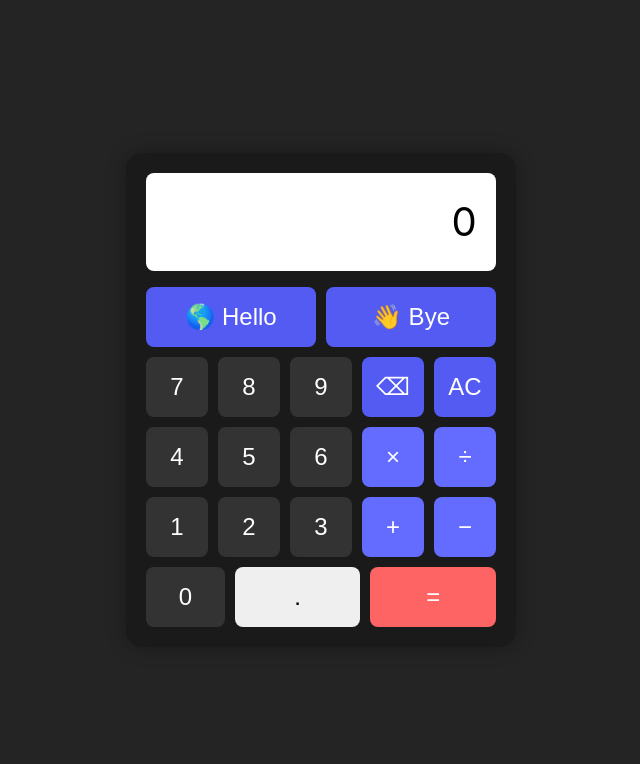
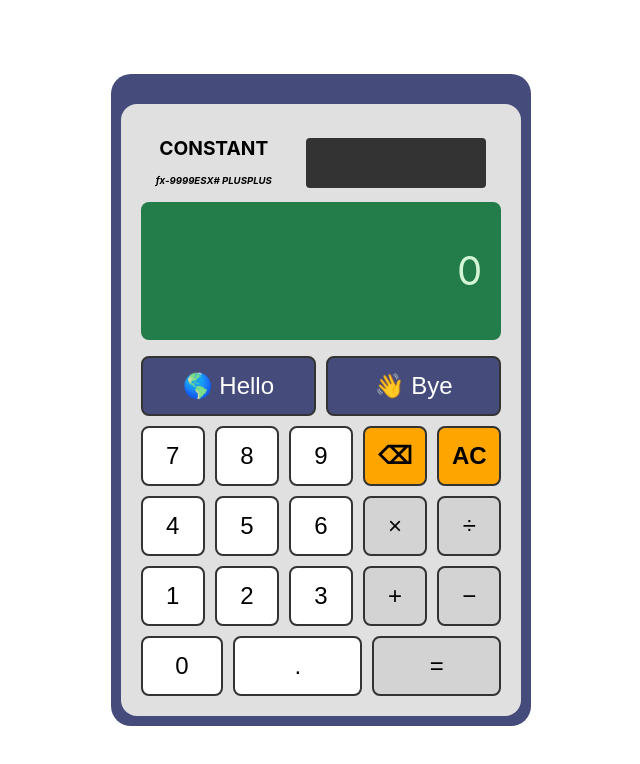
Before and after one commit to MJayConstantino/se-2144-prelims, a website built with Vite: page index.html in a window 1280 px wide. Shown: the whole page, without its empty margins (319-959 px from the left). Built offline with nearby package versions, Linux system fonts and the light colour scheme.

Commit message:
updated the html and css to kind of match the design of a real life scical model

```diff
--- a/index.html
+++ b/index.html
@@ -4,10 +4,19 @@
     <meta charset="UTF-8" />
     <meta name="viewport" content="width=device-width, initial-scale=1.0" />
     <title>Calculator App</title>
+    <link rel="stylesheet" href="/style.css">
   </head>
   <body>
     <div id="app">
-      <div class="calculator">
+      <div class="outer-calculator">
+        <div class="inner-calculator">
+          <div class="header">
+            <span class="logo-text">
+              CONSTANT<br>
+              <span class="model">fx-9999ESX# PLUSPLUS</span>
+            </span>
+            <div class="solar-panel"></div>
+          </div>
           <div class="screen">
             <div id="display">0</div>
           </div>
@@ -45,7 +54,7 @@
           </div>
         </div>
       </div>
-
+    </div>
     <script type="module" src="/src/main.ts"></script>
   </body>
 </html>
--- a/src/main.ts
+++ b/src/main.ts
@@ -1,17 +1 @@
 import './style.css'
-
-function add(a: number, b: number): number {
-    return a + b;
-  }
-
-function subtract(a: number, b: number): number {
-    return a - b;
-  }
-
-
-  function multiply(a: number, b: number): number {
-    return a * b;
-  }
-function divide(a: number, b: number): number {
-    return a / b;
-  }
--- a/src/style.css
+++ b/src/style.css
@@ -3,11 +3,6 @@
   line-height: 1.5;
   font-weight: 400;
   color-scheme: light dark;
-  color: rgba(255, 255, 255, 0.87);
-  background-color: #242424;
-  text-rendering: optimizeLegibility;
-  -webkit-font-smoothing: antialiased;
-  -moz-osx-font-smoothing: grayscale;
 }
 
 body {
@@ -16,7 +11,7 @@ body {
   align-items: center;
   justify-content: center;
   min-height: 100vh;
-  background-color: #242424;
+  background-color: #ffffff;
 }
 
 #app {
@@ -24,23 +19,58 @@ body {
   padding: 2rem;
 }
 
-.calculator {
-  background-color: #1a1a1a;
+.outer-calculator {
+  background-color: #454b7b;
+  padding: 10px;
+  border-radius: 20px;
+  position: relative;
+}
+
+.inner-calculator {
+  background-color: #e0e0e0;
+  border-radius: 16px;
   padding: 20px;
-  border-radius: 16px;
-  box-shadow: 0 0 20px rgba(0, 0, 0, 0.3);
-  width: 350px;
+  margin-top: 20px;
+}
+
+.header {
+  display: flex;
+  justify-content: space-between;
+  align-items: center;
+  padding: 10px 0;
+}
+
+.logo-text {
+  color: black;
+  font-weight: bold;
+  font-size: 1.2rem;
+  margin-left: 15px;
+  text-align: center;
+}
+
+.logo-text .model {
+  font-style: italic;
+  font-size: 0.6rem;
+  align-self: center;
+}
+
+.solar-panel {
+  background-color: #333;
+  height: 50px;
+  width: 180px;
+  border-radius: 4px;
+  margin-right: 15px;
 }
 
 .screen {
-  background-color: #ffffff;
-  color: #000000;
+  background-color: #237d4a;
+  color: #d4f5d5;
   padding: 1.2rem;
   border-radius: 8px;
   font-size: 2.5rem;
   text-align: right;
   margin-bottom: 1rem;
-  height: 60px;
+  height: 100px;
   display: flex;
   align-items: center;
   justify-content: flex-end;
@@ -60,7 +90,7 @@ body {
 button {
   font-size: 1.5rem;
   padding: 1rem;
-  border: none;
+  border: 2px solid #333;
   border-radius: 8px;
   cursor: pointer;
   transition: background-color 0.25s;
@@ -73,30 +103,61 @@ button {
 }
 
 button.digit {
-  background-color: #333;
-  color: #fff;
+  background-color: white;
+  color: black;
 }
 
 button.operation {
-  background-color: #646cff;
+  background-color: lightgray;
+  color: black;
+}
+
+button.equals {
+  background-color: lightgray;
+  color: black;
+  flex: 2;
+}
+
+button.special {
+  background-color: #454b7b;
   color: white;
 }
 
-button.special {
-  background-color: #535bf2;
-  color: white;
+#backspace, #clear {
+  background-color: orange;
+  color: black;
+  font-weight: bold;
 }
 
-button.equals {
-  background-color: #ff6464;
-  color: white;
+button.decimal {
+  background-color: white;
+  color: black;
   flex: 2;
 }
 
-button.decimal {
-  flex: 2;
+button.digit:hover, button.decimal:hover {
+  background-color: #e0e0e0;
 }
 
-button:hover {
+button.operation:hover, button.equals:hover {
   filter: brightness(1.2);
 }
+
+button.special:hover {
+  filter: brightness(1.2);
+}
+
+#backspace:hover, #clear:hover {
+  filter: brightness(1.2);
+}
+
+.keypad {
+  display: flex;
+  flex-direction: column;
+  gap: 10px;
+}
+
+.row {
+  display: flex;
+  gap: 10px;
+}
```
Lines whose indentation alone changed are shown as unchanged.
